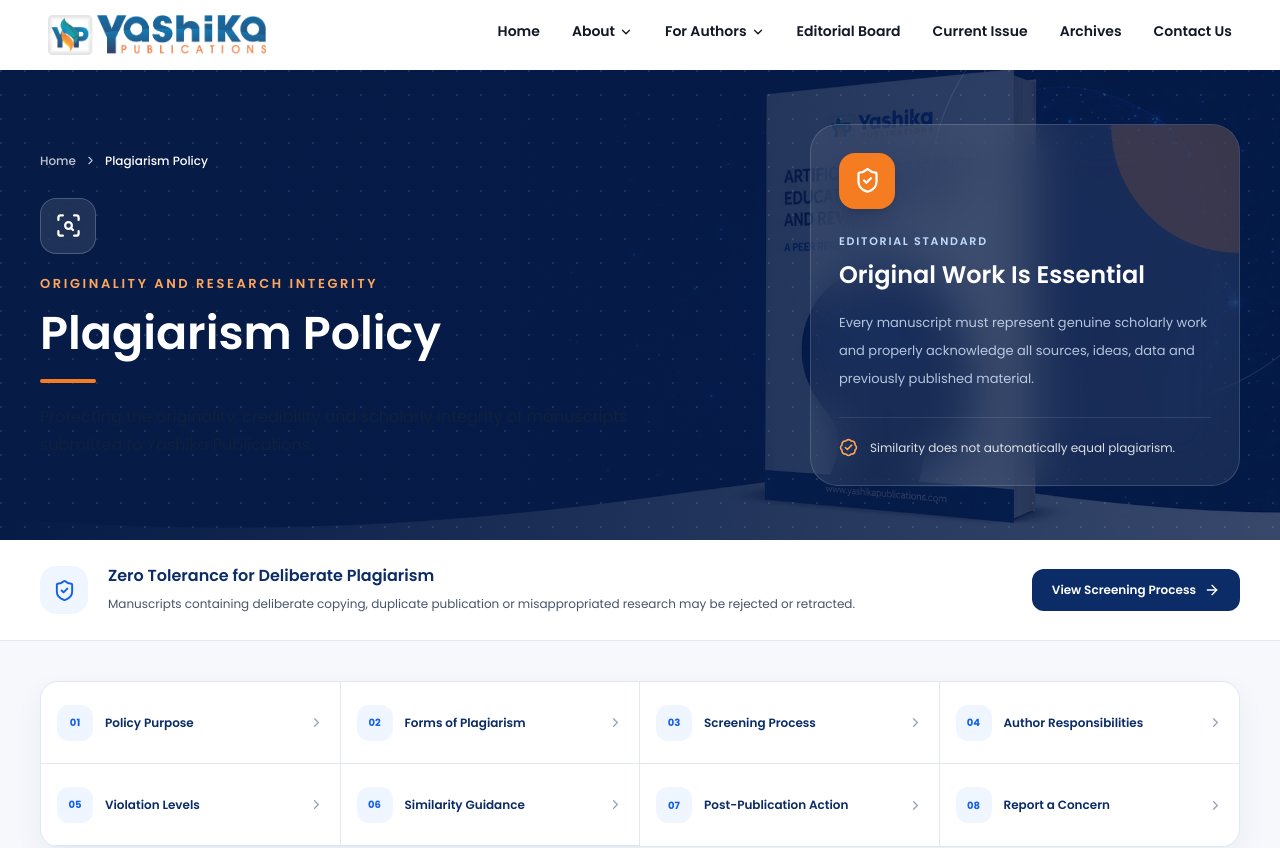
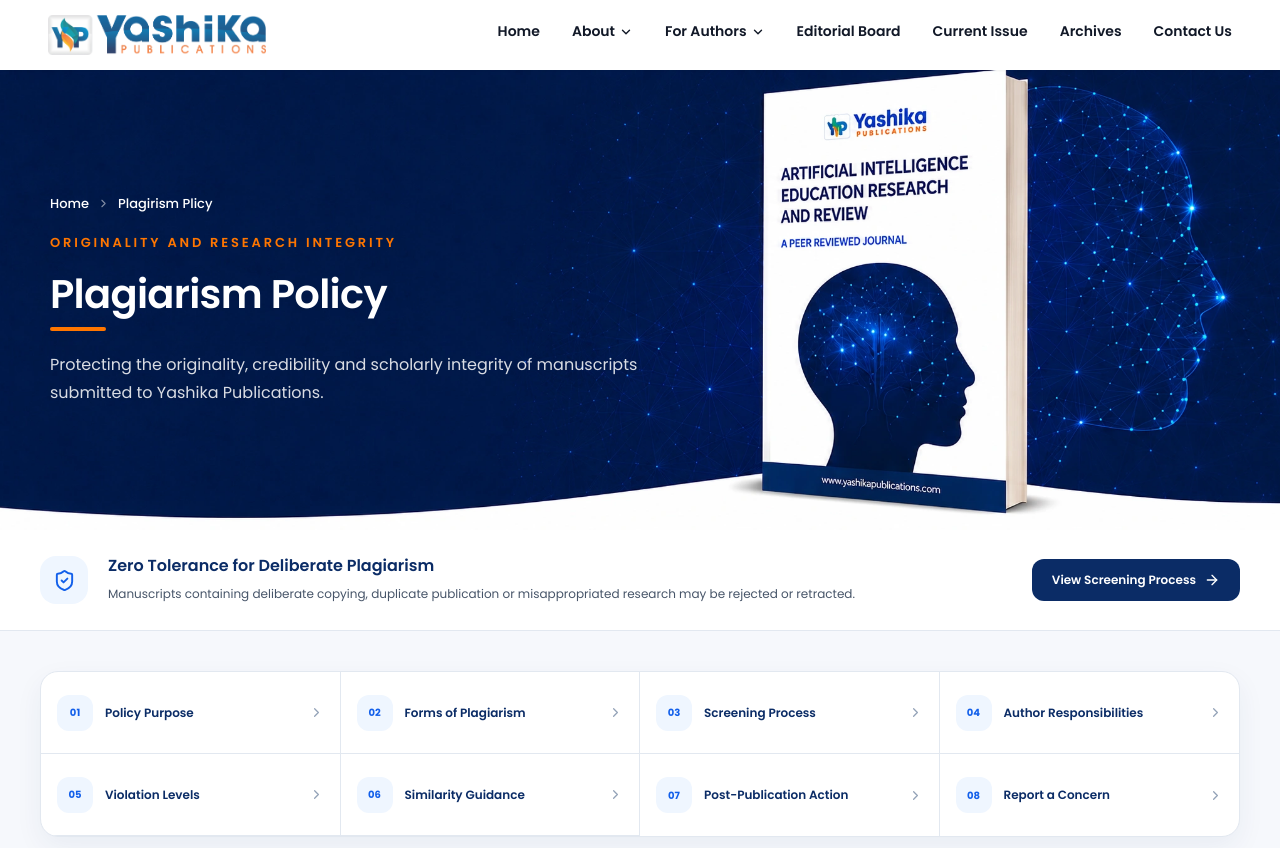
Before and after one commit to sejalm-rc/Yashika_Journals, a React (Vite) app: page /plagiarism-policy in a window 1280 px wide. Shown: the top 848 px of the page. Built offline with nearby package versions, Linux system fonts and the light colour scheme.

Commit message:
feat: update Plagiarism Policy page layout and improve responsiveness

```diff
--- a/src/pages/FooterPages/PlagiarismPolicy.jsx
+++ b/src/pages/FooterPages/PlagiarismPolicy.jsx
@@ -327,110 +327,62 @@
       {/* HERO                                                               */}
       {/* ================================================================== */}
 
-      <section className="relative overflow-hidden bg-[#061B46]">
+      <section className="relative min-h-[400px] overflow-hidden bg-[#071F58] sm:min-h-[430px] lg:min-h-[460px]">
               <div
-          className="absolute inset-0 bg-cover bg-[68%_center] bg-no-repeat sm:bg-center"
+                className="absolute inset-0 bg-cover bg-[70%_center] bg-no-repeat sm:bg-center"
                 style={{
                   backgroundImage: `url(${heroBg})`,
                 }}
               />
 
-        <div className="absolute inset-0 bg-[#061B46]/88 sm:bg-[#061B46]/80 lg:bg-gradient-to-r lg:from-[#061B46] lg:via-[#071F58]/94 lg:to-[#071F58]/52" />
-
-        <div className="absolute inset-0 opacity-10 [background-image:radial-gradient(circle_at_1px_1px,#ffffff_1px,transparent_0)] [background-size:24px_24px]" />
-
+              <div className="relative z-10 mx-auto flex min-h-[400px] max-w-[1260px] items-center px-4 py-10 sm:min-h-[430px] sm:px-6 sm:py-12 lg:min-h-[460px] lg:px-10">
                 <motion.div
-          animate={{
-            y: [0, -14, 0],
-            rotate: [0, 5, 0],
-          }}
-          transition={{
-            duration: 7,
-            repeat: Infinity,
-            ease: "easeInOut",
-          }}
-          className="absolute -right-20 -top-24 hidden h-[430px] w-[430px] rounded-full border border-white/10 lg:block"
-        />
-
-        <div className="relative mx-auto grid min-h-[430px] max-w-[1320px] items-center gap-10 px-4 py-12 sm:min-h-[450px] sm:px-6 lg:min-h-[470px] lg:grid-cols-[1fr_0.82fr] lg:px-10">
-          <motion.div
-            variants={fadeLeft}
+                  variants={stagger}
                   initial="hidden"
                   animate="show"
-            className="relative z-10 text-center sm:text-left"
+                  className="w-full max-w-[700px] text-center sm:text-left"
                 >
-            <div className="flex flex-wrap items-center justify-center gap-2 text-[12px] font-[500] text-white/75 sm:justify-start">
+                  <motion.div
+                    variants={fadeUp}
+                    className="mb-5 flex flex-wrap items-center justify-center gap-2 text-[11px] font-[500] sm:justify-start sm:text-[13px]"
+                  >
                     <Link
                       to="/"
-                className="transition-colors duration-300 hover:text-[#F57C20]"
+                      className="text-white transition-colors duration-300 hover:text-[#ff7600]"
                     >
                       Home
                     </Link>
 
-              <ChevronRight size={13} />
+                    <ChevronRight size={13} className="text-white/50" />
 
-              <span className="text-white">Plagiarism Policy</span>
-            </div>
+                    <span className="text-white">Plagirism Plicy</span>
+                  </motion.div>
+                  <motion.p
+                    variants={fadeUp}
+                    className="mt-5 text-[11px] font-[600] uppercase tracking-[0.18em] text-[#ff7600] sm:text-[13px] sm:tracking-[0.22em]"
+                  >
+                    Originality and Research Integrity
+                  </motion.p>
 
-            <div className="mx-auto mt-7 grid h-14 w-14 place-items-center rounded-2xl border border-white/20 bg-white/10 text-white backdrop-blur-md sm:mx-0">
-              <ScanSearch size={27} />
-            </div>
+                  <motion.h1
+                    variants={fadeUp}
+                    className="mx-auto mt-4 max-w-[440px] text-[30px] font-[600] leading-tight tracking-[-0.7px] text-white sm:mx-0 sm:text-[36px] md:text-[38px] lg:text-[40px]"
+                  >
+                   Plagiarism Policy
+                  </motion.h1>
 
-            <p className="mt-5 text-[11px] font-[600] uppercase tracking-[0.2em] text-[#FFA65C] sm:text-[13px]">
-              Originality and Research Integrity
-            </p>
+                  <motion.span
+                    variants={fadeUp}
+                    className="mx-auto mt-2 block h-1 w-14 rounded-full bg-[#ff7600] sm:mx-0"
+                  />
 
-            <h1 className="mt-3 text-[31px] font-[600] leading-tight text-white sm:text-[39px] lg:text-[46px]">
-              Plagiarism Policy
-            </h1>
-
-            <span className="mx-auto mt-4 block h-1 w-14 rounded-full bg-[#F57C20] sm:mx-0" />
-
-            <p className="mx-auto mt-5 max-w-[680px] text-[14px] leading-7 text-white/82 sm:mx-0 sm:text-[16px]">
+                  <motion.p
+                    variants={fadeUp}
+                    className="mx-auto mt-5 max-w-[650px] text-[14px] leading-7 text-white/85 sm:mx-0 sm:text-[16px]"
+                  >
                     Protecting the originality, credibility and scholarly integrity
               of manuscripts submitted to Yashika Publications.
-            </p>
-          </motion.div>
-
-          <motion.div
-            variants={fadeRight}
-            initial="hidden"
-            animate="show"
-            className="hidden lg:block"
-          >
-            <div className="relative ml-auto max-w-[430px] overflow-hidden rounded-[28px] border border-white/15 bg-white/[0.08] p-7 text-white backdrop-blur-xl">
-              <div className="absolute right-0 top-0 h-32 w-32 rounded-bl-full bg-[#F57C20]/15" />
-
-              <div className="relative">
-                <div className="grid h-14 w-14 place-items-center rounded-2xl bg-[#F57C20] text-white shadow-lg">
-                  <ShieldCheck size={27} />
-                </div>
-
-                <p className="mt-6 text-[11px] font-[600] uppercase tracking-[0.16em] text-blue-200">
-                  Editorial Standard
-                </p>
-
-                <h2 className="mt-2 text-[24px] font-[600]">
-                  Original Work Is Essential
-                </h2>
-
-                <p className="mt-4 text-[13px] leading-7 text-blue-100/80">
-                  Every manuscript must represent genuine scholarly work and
-                  properly acknowledge all sources, ideas, data and previously
-                  published material.
-                </p>
-
-                <div className="mt-6 border-t border-white/10 pt-5">
-                  <div className="flex items-center gap-3">
-                    <BadgeCheck size={19} className="text-[#FFA65C]" />
-
-                    <p className="text-[12px] text-white/85">
-                      Similarity does not automatically equal plagiarism.
-                    </p>
-                  </div>
-                </div>
-              </div>
-            </div>
+                  </motion.p>
                 </motion.div>
               </div>
             </section>
```
Lines whose indentation alone changed are shown as unchanged.
